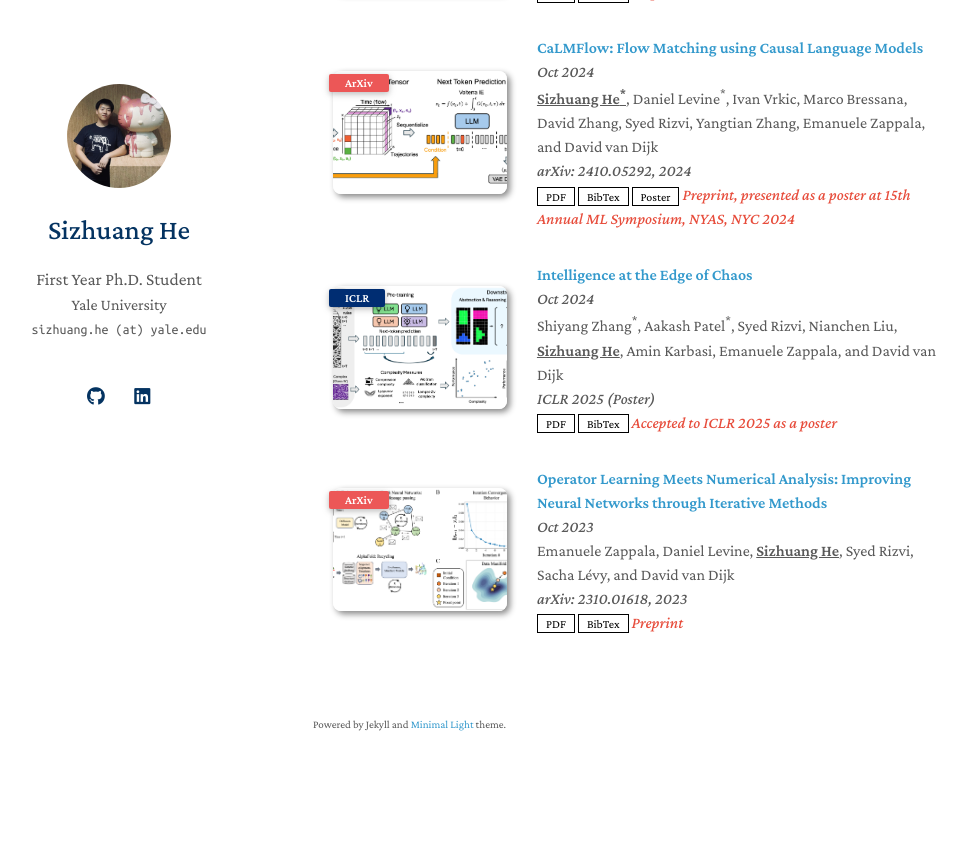
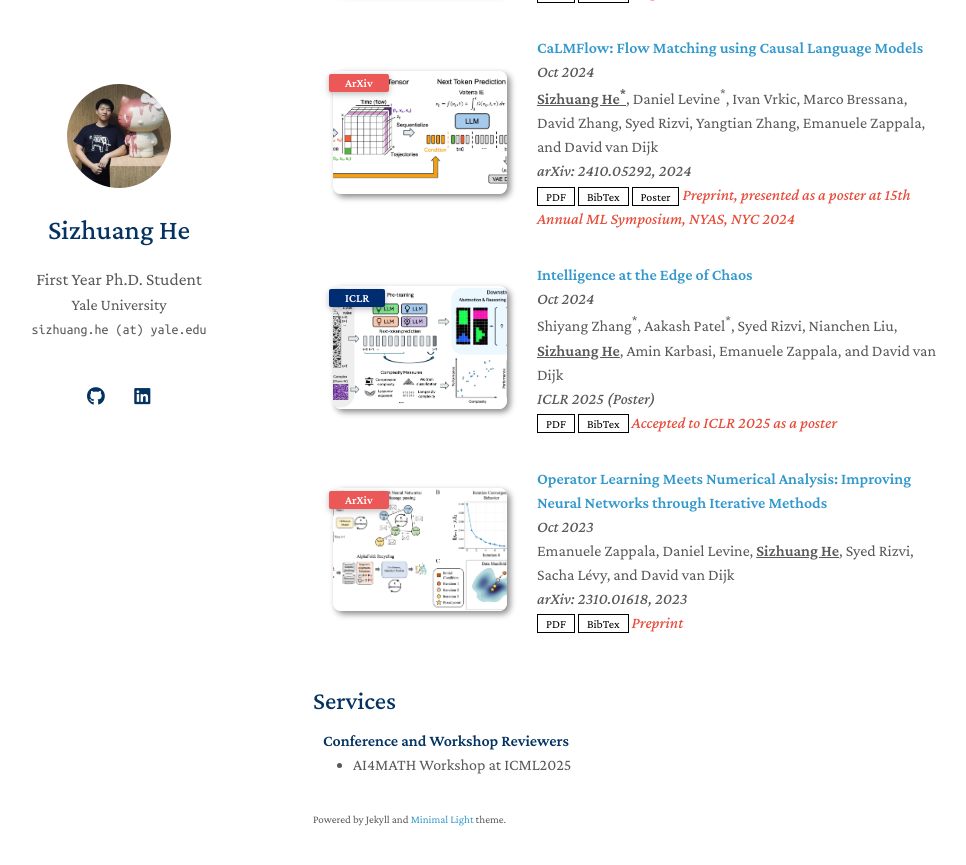
Before and after one commit to SizhuangHe/sizhuanghe.github.io, a Jekyll site: the page built from index.md, in a window 1280 px wide and 900 px high, scrolled down 1183 px. Shown: the top 865 px of the window, without its empty margins (157-1123 px from the left). Built offline with Jekyll 4.4.1, drawn with Linux system fonts in a browser that asks for light colours; a style sheet for code colours, icons or effects is not loaded; our own code applies the rules of GitHub Pages for plain Markdown files; before the commit the page ends 1988 px from its top, so only the background shows below that.

Commit message:
services

```diff
--- a/_includes/services.md
+++ b/_includes/services.md
@@ -1,16 +1,16 @@
 ## Services
 
-<h4 style="margin:0 10px 0;">Conference Reviewers</h4>
+<h4 style="margin:0 10px 0;">Conference and Workshop Reviewers</h4>
 
 <ul style="margin:0 0 5px;">
-  <li><a href="http://cvpr2023.thecvf.com/"><autocolor>IEEE/CVF Conference on Computer Vision and Pattern Recognition (CVPR) 2021-2023</autocolor></a></li>
-  <li><a href="http://iccv2021.thecvf.com/"><autocolor>IEEE/CVF International Conference on Computer Vision (ICCV) 2021</autocolor></a></li>
-  <li><a href="https://eccv2022.ecva.net/"><autocolor>European Conference on Computer Vision (ECCV) 2022</autocolor></a></li>
+  <li><a href="https://sites.google.com/view/ai4mathworkshopicml2025"><autocolor>AI4MATH Workshop at ICML2025</autocolor></a></li>
+  <!-- <li><a href="http://iccv2021.thecvf.com/"><autocolor>IEEE/CVF International Conference on Computer Vision (ICCV) 2021</autocolor></a></li>
+  <li><a href="https://eccv2022.ecva.net/"><autocolor>European Conference on Computer Vision (ECCV) 2022</autocolor></a></li> -->
 </ul>
 
-<h4 style="margin:0 10px 0;">Journal Reviewers</h4>
+<!-- <h4 style="margin:0 10px 0;">Journal Reviewers</h4>
 
 <ul style="margin:0 0 20px;">
   <li><a href="https://www.computer.org/csdl/journal/tp"><autocolor>IEEE Transactions on Pattern Analysis and Machine Intelligence (TPAMI)</autocolor></a></li>
   <li><a href="https://www.springer.com/journal/11263"><autocolor>International Journal of Computer Vision (IJCV)</autocolor></a></li>
-</ul>
+</ul> -->
--- a/index.md
+++ b/index.md
@@ -22,4 +22,4 @@ Previously, I completed my Bachelor's degree at [University of Michigan, Ann Arb
 
 {% include_relative _includes/publications.md %}
 
-<!-- {% include_relative _includes/services.md %} -->
+{% include_relative _includes/services.md %}
```
